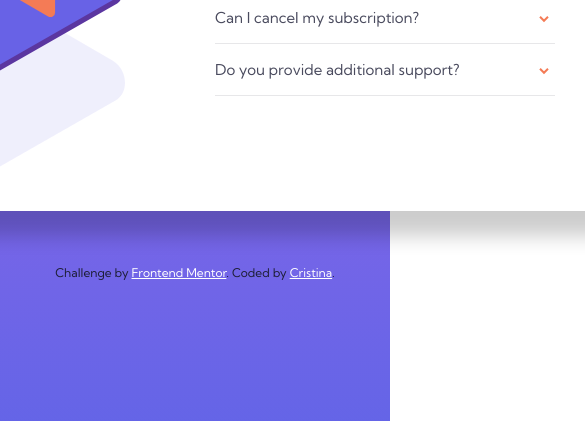
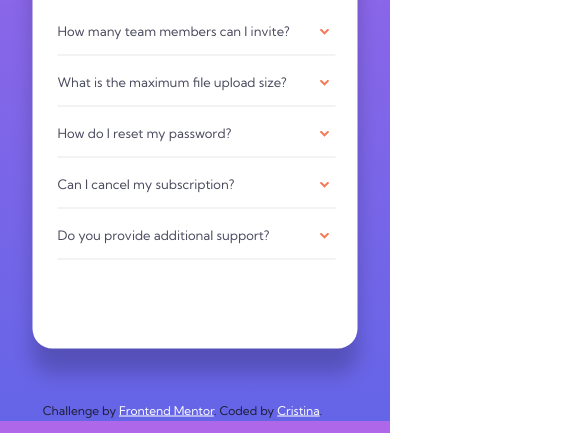
Before and after one commit to cr1deg0/FAQ_Accordion_Card, a plain HTML site: page index.html in a window 390 px wide. Shown: the part 423-856 px from the top of the page, 585 px wide, since content can reach past the window. Drawn offline with Linux system fonts and the light colour scheme.

Commit message:
Update styles.css

```diff
--- a/styles.css
+++ b/styles.css
@@ -110,7 +110,7 @@ p{
 }
 
 @media only screen
-  and (max-width: 375px){
+  and (max-width: 420px){
     .card{
         flex-direction: column;
         overflow: scroll;
```
